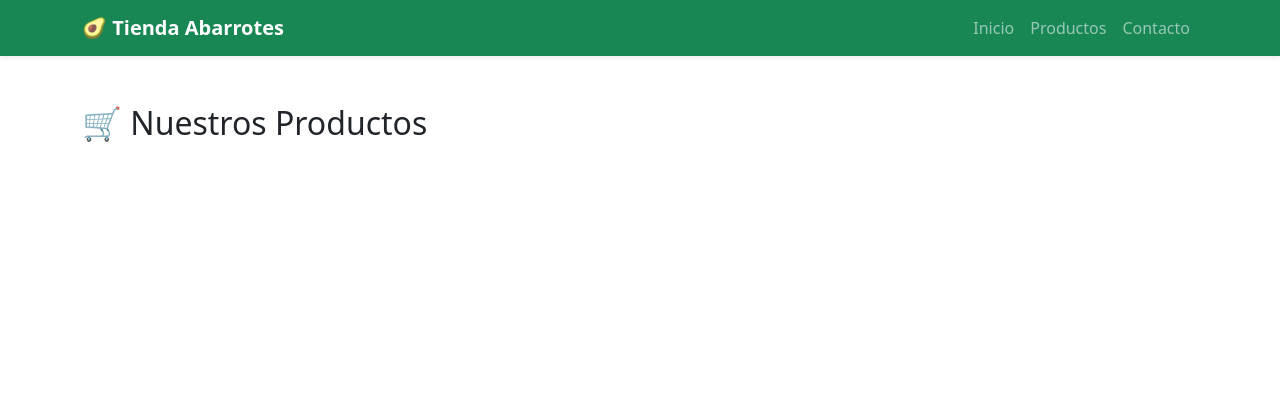
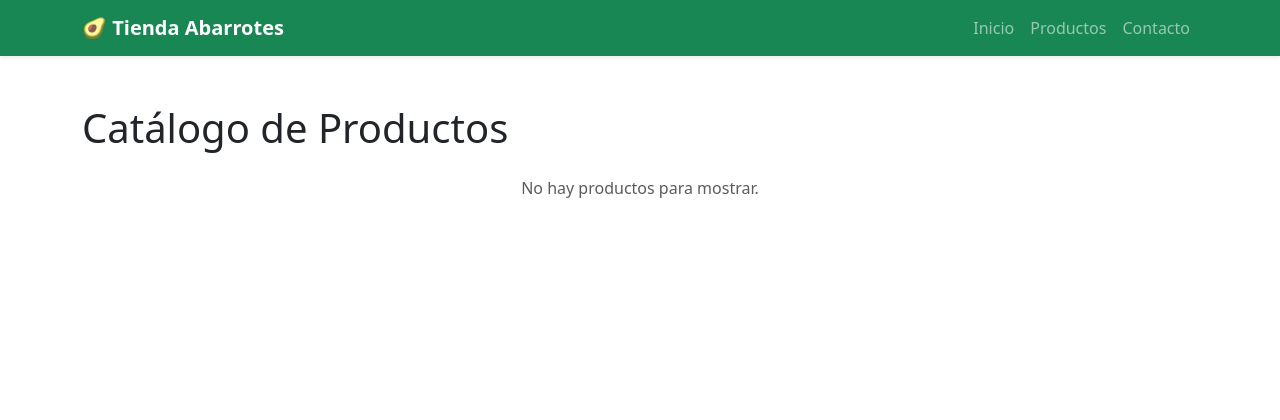
Before and after one commit to Esmith06/Tienda_Abarrotes_Rous, a Flask app: page /productos in a window 1280 px wide. Shown: the top 420 px of the page. Run offline with Flask 3, Linux system fonts and the light colour scheme.

Commit message:
Update productos.html

```diff
--- a/templates/productos.html
+++ b/templates/productos.html
@@ -2,27 +2,42 @@
 {% block title %}Productos - Tienda de Abarrotes{% endblock %}
 
 {% block content %}
-<div class="productos-container">
-    <h2 class="titulo-seccion">🛒 Nuestros Productos</h2>
-    <div class="grid-productos">
+<h1 class="mb-4">Catálogo de Productos</h1>
+
+<div class="row g-4">
+    {% if productos %}
         {% for producto in productos %}
-        <div class="card-producto">
-            <div class="imagen-producto">
-                <!-- Aquí podrías cargar imágenes desde /static/img -->
-                <img src="{{ url_for('static', filename='img/default.png') }}" alt="{{ producto.nombre }}">
+        <div class="col-12 col-md-6 col-lg-4">
+            <div class="card h-100 shadow-sm">
+                <!-- Imagen (usa ruta en producto.ruta_imagen si existe) -->
+                {% if producto.ruta_imagen %}
+                <img src="{{ url_for('static', filename=producto.ruta_imagen) }}" class="card-img-top" alt="{{ producto.nombre }}" style="height:220px; object-fit:cover;">
+                {% else %}
+                <img src="{{ url_for('static', filename='img/default.png') }}" class="card-img-top" alt="sin imagen" style="height:220px; object-fit:cover;">
+                {% endif %}
+
+                <div class="card-body d-flex flex-column">
+                    <h5 class="card-title">{{ producto.nombre }}</h5>
+                    <p class="card-text text-muted small mb-2">{{ producto.descripcion }}</p>
+                    {% if producto.categoria %}
+                    <span class="badge bg-info mb-2">{{ producto.categoria }}</span>
+                    {% endif %}
+                    <div class="mt-auto d-flex justify-content-between align-items-center">
+                        <div>
+                            <strong class="text-success">S/ {{ '%.2f'|format(producto.precio) }}</strong>
+                        </div>
+                        <div>
+                            <a href="{{ url_for('producto_detalle', producto_id=producto.id) }}" class="btn btn-outline-success btn-sm">Ver</a>
+                        </div>
+                    </div>
+                </div>
             </div>
-            <div class="info-producto">
-                <h3>{{ producto.nombre }}</h3>
-                <p class="descripcion">{{ producto.descripcion }}</p>
-                <p class="categoria">Categoría: {{ producto.categoria }}</p>
-                <p class="precio">S/ {{ "%.2f"|format(producto.precio) }}</p>
-                <p class="stock">Stock: {{ producto.stock }}</p>
-            </div>
-            <form action="{{ url_for('agregar_carrito', id_producto=producto.id) }}" method="POST">
-                <button type="submit" class="btn-agregar">Agregar al carrito</button>
-            </form>
         </div>
         {% endfor %}
-    </div>
+    {% else %}
+        <div class="col-12">
+            <p class="text-center text-muted">No hay productos para mostrar.</p>
+        </div>
+    {% endif %}
 </div>
 {% endblock %}
```
